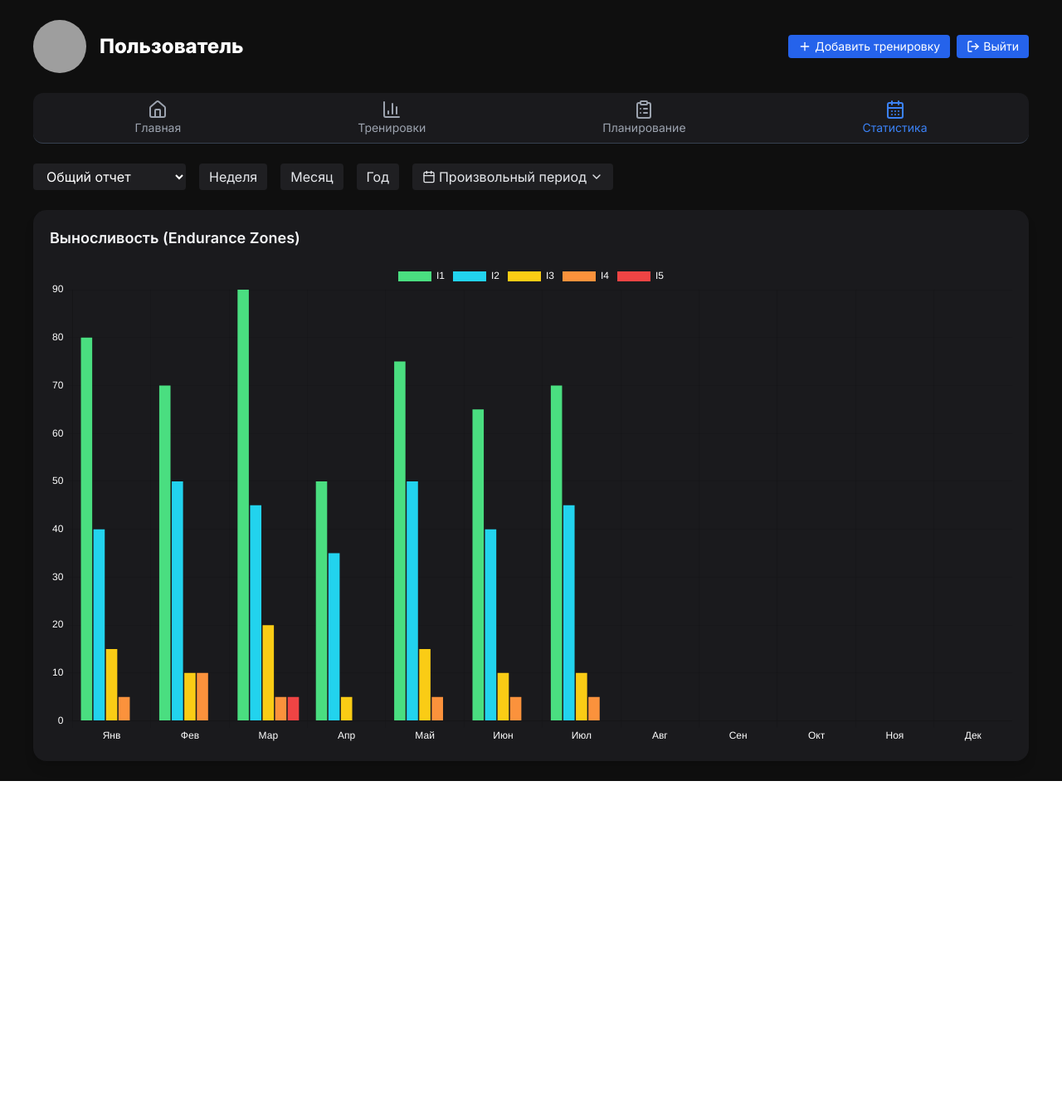
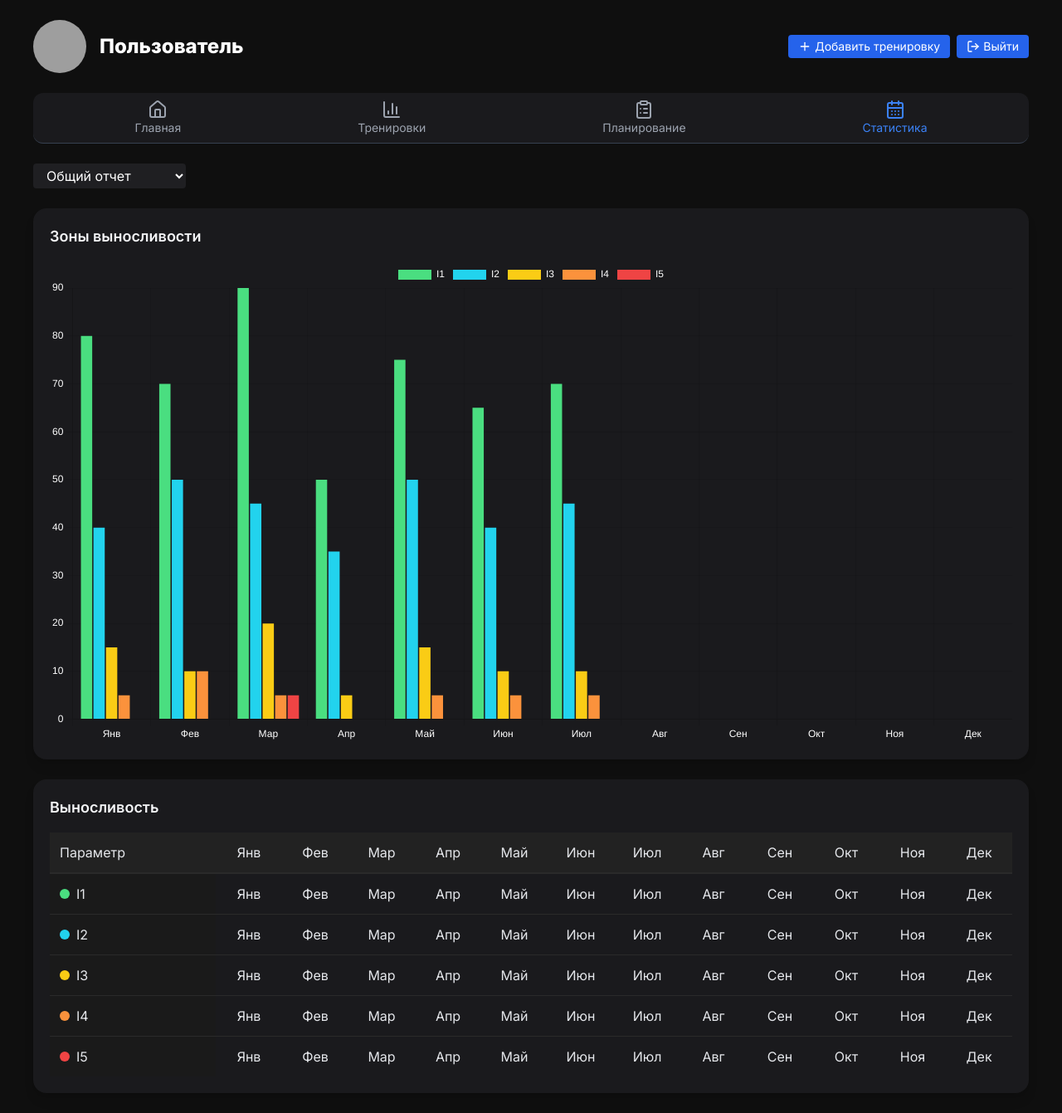
Before and after one commit to mbaliabin/dagbook-test, a React (Vite) app in the folder fasx-frontend/: page /statistics in a window 1280 px wide. Shown: the whole page at 83% size. Before the commit the page ends 941 px from the top, so only its background shows below. Built offline with nearby package versions, Linux system fonts and the light colour scheme; grey boxes are pictures that could not be loaded.

Commit message:
Доработка StatisticsPage.tsx 360

```diff
--- a/fasx-frontend/src/pages/StatisticsPage.tsx
+++ b/fasx-frontend/src/pages/StatisticsPage.tsx
@@ -1,15 +1,34 @@
-import React from "react";
+import React, { useRef } from "react";
 import { useNavigate, useLocation } from "react-router-dom";
 import dayjs from "dayjs";
 import "dayjs/locale/ru";
-import { Home, BarChart3, ClipboardList, CalendarDays, Plus, LogOut, Calendar, ChevronDown } from "lucide-react";
-import { Chart as ChartJS, CategoryScale, LinearScale, BarElement, Title, Tooltip, Legend } from "chart.js";
-import { Bar } from "react-chartjs-2";
+import weekOfYear from "dayjs/plugin/weekOfYear";
+import {
+  Home,
+  BarChart3,
+  ClipboardList,
+  CalendarDays,
+  Plus,
+  LogOut,
+  Calendar,
+  ChevronDown,
+} from "lucide-react";
 import { DateRange } from "react-date-range";
 import { ru } from "date-fns/locale";
 import "react-date-range/dist/styles.css";
 import "react-date-range/dist/theme/default.css";
-import weekOfYear from "dayjs/plugin/weekOfYear";
+
+// Chart.js imports
+import {
+  Chart as ChartJS,
+  CategoryScale,
+  LinearScale,
+  BarElement,
+  Title,
+  Tooltip,
+  Legend,
+} from "chart.js";
+import { Bar } from "react-chartjs-2";
 
 dayjs.extend(weekOfYear);
 dayjs.locale("ru");
@@ -22,7 +41,8 @@ export default function StatsPage() {
 
   const [name] = React.useState("Пользователь");
   const [reportType, setReportType] = React.useState("Общий отчет");
-  const [periodType, setPeriodType] = React.useState<"week" | "month" | "year" | "custom">("year");
+  const [periodType, setPeriodType] =
+    React.useState<"week" | "month" | "year" | "custom">("year");
   const [dateRange, setDateRange] = React.useState<{ startDate: Date; endDate: Date }>({
     startDate: dayjs("2025-01-01").toDate(),
     endDate: dayjs("2025-12-31").toDate(),
@@ -50,11 +70,15 @@ export default function StatsPage() {
     { type: "Велосипед", distance: [150, 130, 160, 120, 140, 170, 180] },
   ];
 
-  // Helper: compute months based on period type
   const computeColumns = () => {
+    if (periodType === "week") {
+      const today = dayjs();
+      const currentWeek = today.week();
+      const currentYear = today.year();
+      return Array.from({ length: currentWeek }, (_, i) => `${i+1} / ${currentYear}`);
+    }
+    if (periodType === "month") return months.slice(0, dayjs().month() + 1);
     if (periodType === "year") return months;
-    if (periodType === "month") return months.slice(0, dayjs().month() + 1);
-    if (periodType === "week") return Array.from({length: dayjs().week()}, (_, i) => `${i+1} / ${dayjs().year()}`);
     if (periodType === "custom") {
       const start = dayjs(dateRange.startDate);
       const end = dayjs(dateRange.endDate);
@@ -71,10 +95,18 @@ export default function StatsPage() {
 
   const filteredMonths = computeColumns();
 
-  // Filter out empty zones/distances
+  // Подготовка данных для Chart.js
   const filteredEnduranceZones = enduranceZones.filter(z => z.months.some(v => v > 0));
+  const enduranceData = {
+    labels: filteredMonths,
+    datasets: filteredEnduranceZones.map(z => ({
+      label: z.zone,
+      data: z.months.slice(0, filteredMonths.length),
+      backgroundColor: z.color,
+    })),
+  };
+
   const filteredDistanceTypes = distanceByType.filter(d => d.distance.some(v => v > 0));
-
   const distanceColors: Record<string, string> = {
     "Лыжи, к. ст.": "#4ade80",
     "Лыжи, кл. ст.": "#22d3ee",
@@ -82,6 +114,60 @@ export default function StatsPage() {
     "Лыжероллеры, кл. ст.": "#fb923c",
     "Бег": "#ef4444",
     "Велосипед": "#3b82f6",
+  };
+  const distanceData = {
+    labels: filteredMonths,
+    datasets: filteredDistanceTypes.map(d => ({
+      label: d.type,
+      data: d.distance.slice(0, filteredMonths.length),
+      backgroundColor: distanceColors[d.type] || "#888",
+    })),
+  };
+
+  const scrollRefs = [useRef<HTMLDivElement>(null), useRef<HTMLDivElement>(null), useRef<HTMLDivElement>(null)];
+  const handleScroll = (e: React.UIEvent<HTMLDivElement>, index: number) => {
+    const scrollLeft = e.currentTarget.scrollLeft;
+    scrollRefs.forEach((ref, i) => { if (i !== index && ref.current) ref.current.scrollLeft = scrollLeft; });
+  };
+
+  const TableSection: React.FC<{ table: any; index: number }> = ({ table, index }) => {
+    const leftColWidth = table.title.includes("Дистанция") ? 260 : 200;
+    const totalColWidth = 80;
+    const colWidth = periodType === "week" ? 80 : periodType === "month" ? 100 : 80;
+    const computedMinWidth = Math.max(1600, filteredMonths.length * colWidth + leftColWidth + totalColWidth);
+
+    return (
+      <div className="bg-[#1a1a1d] p-5 rounded-2xl shadow-lg">
+        <h2 className="text-lg font-semibold text-gray-100 mb-4">{table.title}</h2>
+        <div ref={scrollRefs[index]} className="overflow-x-auto" onScroll={e => handleScroll(e, index)}>
+          <div style={{ minWidth: computedMinWidth }} className="transition-all duration-300">
+            <div className="flex bg-[#222] border-b border-[#2a2a2a] sticky top-0 z-10">
+              <div className="p-3 font-medium sticky left-0 bg-[#222] z-20" style={{ width: leftColWidth }}>
+                {table.title.includes("Дистанция") ? "Тип / Вид" : "Параметр"}
+              </div>
+              {filteredMonths.map((m, idx) => (
+                <div key={idx} className="p-3 text-center flex-none font-medium" style={{ width: colWidth }}>{m}</div>
+              ))}
+              <div className="p-3 text-center font-medium bg-[#1f1f1f] flex-none" style={{ width: totalColWidth }}>Всего</div>
+            </div>
+            <div>
+              {table.data.map((row: any, j: number) => (
+                <div key={j} className="flex border-t border-[#2a2a2a] hover:bg-[#252525]/60 transition">
+                  <div className="p-3 sticky left-0 bg-[#1a1a1a] z-10 flex items-center gap-2" style={{ width: leftColWidth }}>
+                    {row.color && <span className="inline-block w-3 h-3 rounded-full" style={{ backgroundColor: row.color }}></span>}
+                    <div className="truncate">{row.param || row.type}</div>
+                  </div>
+                  {filteredMonths.map((val: number, k: number) => (
+                    <div key={k} className="p-3 text-center flex-none" style={{ width: colWidth }}>{val}</div>
+                  ))}
+                  <div className="p-3 text-center bg-[#1f1f1f] flex-none" style={{ width: totalColWidth }}>{row.total}</div>
+                </div>
+              ))}
+            </div>
+          </div>
+        </div>
+      </div>
+    );
   };
 
   const handleLogout = () => {
@@ -98,42 +184,21 @@ export default function StatsPage() {
     { label: "Статистика", icon: CalendarDays, path: "/statistics" },
   ];
 
-  // Prepare data for Chart.js stacked bar
-  const enduranceData = {
-    labels: filteredMonths,
-    datasets: filteredEnduranceZones.map(z => ({
-      label: z.zone,
-      data: z.months,
-      backgroundColor: z.color,
-    })),
-  };
-
-  const distanceData = {
-    labels: filteredMonths,
-    datasets: filteredDistanceTypes.map(d => ({
-      label: d.type,
-      data: d.distance,
-      backgroundColor: distanceColors[d.type] || "#888",
-    })),
-  };
-
   return (
     <div className="min-h-screen bg-[#0f0f0f] text-gray-200 p-6 w-full">
       <div className="max-w-[1600px] mx-auto space-y-6 px-4">
         {/* HEADER */}
         <div className="flex flex-col md:flex-row md:items-center md:justify-between gap-4 mb-4 w-full">
           <div className="flex items-center space-x-4">
-            <img src="/profile.jpg" alt="Avatar" className="w-16 h-16 rounded-full object-cover"/>
-            <div>
-              <h1 className="text-2xl font-bold text-white">{name}</h1>
-            </div>
+            <img src="/profile.jpg" alt="Avatar" className="w-16 h-16 rounded-full object-cover" />
+            <h1 className="text-2xl font-bold text-white">{name}</h1>
           </div>
           <div className="flex items-center space-x-2 flex-wrap">
             <button className="bg-blue-600 hover:bg-blue-700 text-white text-sm px-3 py-1 rounded flex items-center">
-              <Plus className="w-4 h-4 mr-1"/> Добавить тренировку
+              <Plus className="w-4 h-4 mr-1" /> Добавить тренировку
             </button>
             <button onClick={handleLogout} className="bg-blue-600 hover:bg-blue-700 text-white text-sm px-3 py-1 rounded flex items-center">
-              <LogOut className="w-4 h-4 mr-1"/> Выйти
+              <LogOut className="w-4 h-4 mr-1" /> Выйти
             </button>
           </div>
         </div>
@@ -146,68 +211,60 @@ export default function StatsPage() {
             return (
               <button key={item.path} onClick={() => navigate(item.path)}
                 className={`flex flex-col items-center text-sm transition-colors ${isActive ? "text-blue-500" : "text-gray-400 hover:text-white"}`}>
-                <Icon className="w-6 h-6"/>
+                <Icon className="w-6 h-6" />
                 <span>{item.label}</span>
               </button>
             );
           })}
         </div>
 
-        {/* REPORT TYPE */}
+        {/* REPORT TYPE / PERIOD */}
         <div className="flex flex-wrap gap-4 mb-4">
           <select className="bg-[#1f1f22] text-white px-3 py-1 rounded" value={reportType} onChange={e => setReportType(e.target.value)}>
             <option>Общий отчет</option>
             <option>Общая дистанция</option>
           </select>
-          <button onClick={() => setPeriodType("week")} className="px-3 py-1 rounded bg-[#1f1f22] text-gray-200 hover:bg-[#2a2a2d]">Неделя</button>
-          <button onClick={() => setPeriodType("month")} className="px-3 py-1 rounded bg-[#1f1f22] text-gray-200 hover:bg-[#2a2a2d]">Месяц</button>
-          <button onClick={() => setPeriodType("year")} className="px-3 py-1 rounded bg-[#1f1f22] text-gray-200 hover:bg-[#2a2a2d]">Год</button>
-          <div className="relative">
-            <button onClick={() => setShowDateRangePicker(prev => !prev)} className="px-3 py-1 rounded bg-[#1f1f22] text-gray-200 hover:bg-[#2a2a2d] flex items-center">
-              <Calendar className="w-4 h-4 mr-1"/> Произвольный период <ChevronDown className="w-4 h-4 ml-1"/>
-            </button>
-            {showDateRangePicker && (
-              <div className="absolute z-50 mt-2 bg-[#1a1a1d] rounded shadow-lg p-2">
-                <DateRange
-                  onChange={item => setDateRange({ startDate: item.selection.startDate, endDate: item.selection.endDate })}
-                  showSelectionPreview moveRangeOnFirstSelection={false} months={1}
-                  ranges={[{ startDate: dateRange.startDate, endDate: dateRange.endDate, key: "selection" }]}
-                  direction="horizontal" rangeColors={["#3b82f6"]} className="text-white" locale={ru} weekStartsOn={1}
-                />
-                <div className="flex justify-end mt-2 space-x-2">
-                  <button onClick={() => setShowDateRangePicker(false)} className="px-3 py-1 rounded border border-gray-600 hover:bg-gray-700 text-gray-300">Отмена</button>
-                  <button onClick={applyDateRange} className="px-3 py-1 rounded bg-blue-600 hover:bg-blue-700 text-white">Применить</button>
-                </div>
-              </div>
-            )}
-          </div>
         </div>
 
         {/* CHARTS */}
         {reportType === "Общий отчет" && (
-          <div className="bg-[#1a1a1d] p-5 rounded-2xl shadow-lg mb-6">
-            <h2 className="text-lg font-semibold mb-4 text-gray-100">Выносливость (Endurance Zones)</h2>
+          <div className="bg-[#1a1a1d] p-5 rounded-2xl shadow-lg">
+            <h2 className="text-lg font-semibold mb-4 text-gray-100">Зоны выносливости</h2>
             <Bar data={enduranceData} options={{
               responsive: true,
-              plugins: { legend: { position: "top", labels: { color: "#fff" } }, tooltip: { mode: "index", intersect: false } },
+              plugins: { legend: { labels: { color: "#fff" } }, tooltip: { mode: "index", intersect: false } },
               scales: { x: { ticks: { color: "#fff" } }, y: { ticks: { color: "#fff" } } },
               interaction: { mode: "nearest", axis: "x", intersect: false },
               stacked: true
-            }}/>
+            }} />
           </div>
         )}
 
         {reportType === "Общая дистанция" && (
-          <div className="bg-[#1a1a1d] p-5 rounded-2xl shadow-lg mb-6">
+          <div className="bg-[#1a1a1d] p-5 rounded-2xl shadow-lg">
             <h2 className="text-lg font-semibold mb-4 text-gray-100">Дистанция по видам тренировок</h2>
             <Bar data={distanceData} options={{
               responsive: true,
-              plugins: { legend: { position: "top", labels: { color: "#fff" } }, tooltip: { mode: "index", intersect: false } },
+              plugins: { legend: { labels: { color: "#fff" } }, tooltip: { mode: "index", intersect: false } },
               scales: { x: { ticks: { color: "#fff" } }, y: { ticks: { color: "#fff" } } },
               interaction: { mode: "nearest", axis: "x", intersect: false },
               stacked: true
-            }}/>
+            }} />
           </div>
+        )}
+
+        {/* TABLES */}
+        {reportType === "Общий отчет" && (
+          <TableSection
+            table={{ title: "Выносливость", data: filteredEnduranceZones.map(z => ({ param: z.zone, color: z.color, months: z.months, total: z.months.reduce((a,b)=>a+b,0) })) }}
+            index={0}
+          />
+        )}
+        {reportType === "Общая дистанция" && (
+          <TableSection
+            table={{ title: "Дистанция по видам тренировок", data: filteredDistanceTypes.map(d => ({ param: d.type, color: distanceColors[d.type] || "#888", months: d.distance, total: d.distance.reduce((a,b)=>a+b,0) })) }}
+            index={0}
+          />
         )}
 
       </div>
```
